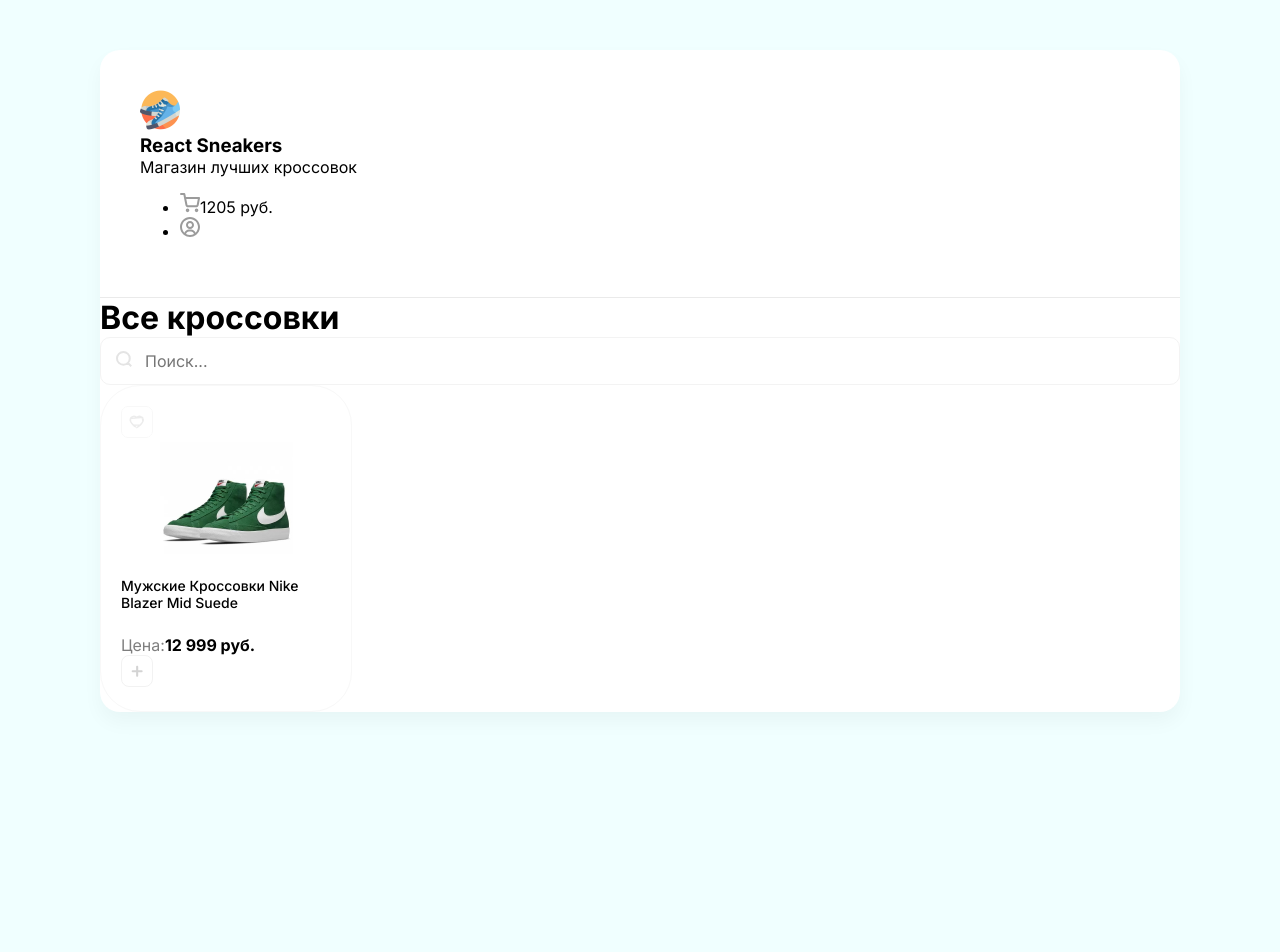
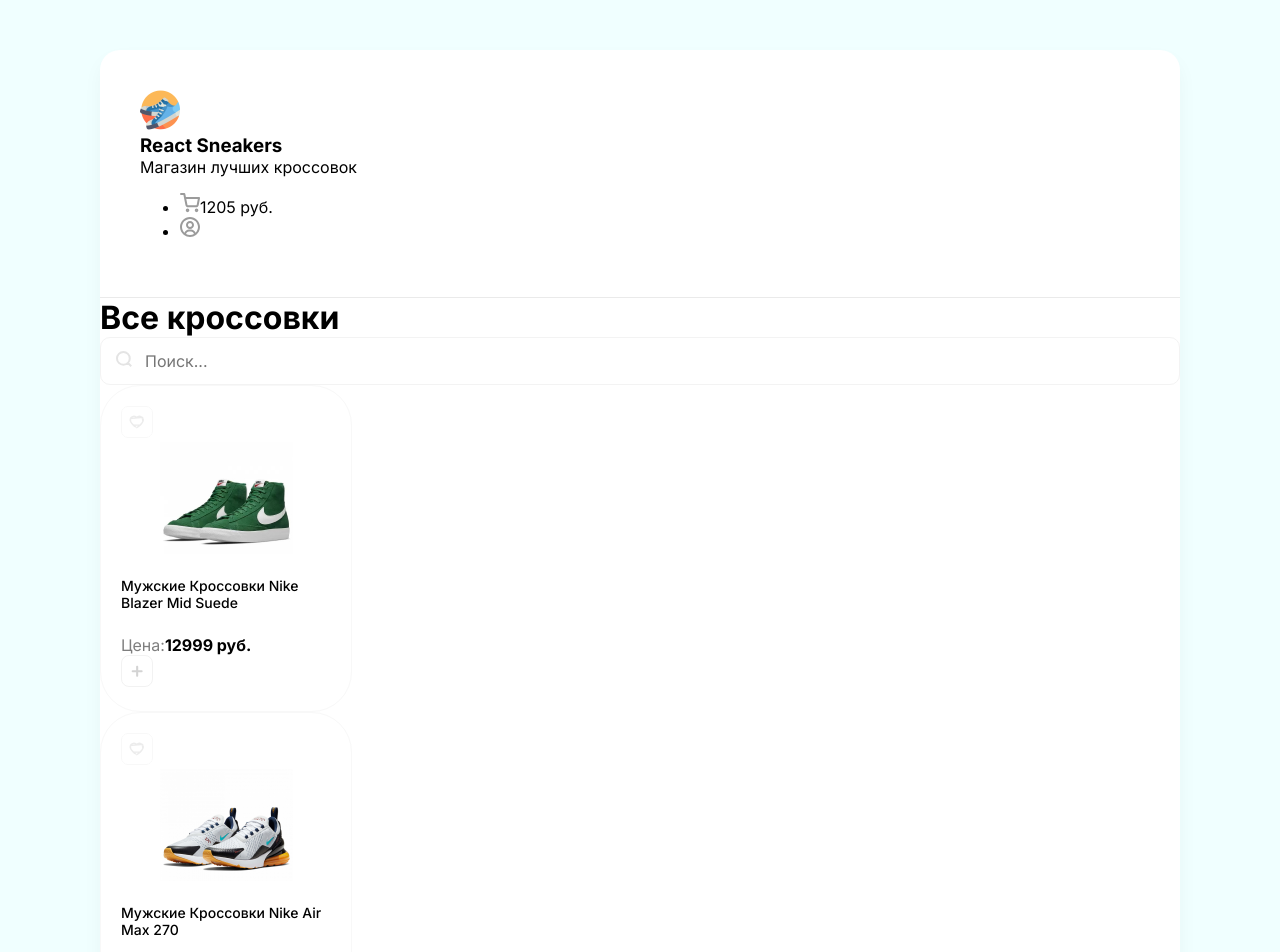
Before and after one commit to KoldaevAlexey/Sneakers, a React (Create React App) app: page / in a window 1280 px wide. Shown: the top 952 px of the page. Before the commit the page ends 800 px from the top, so only its background shows below. Built offline with nearby package versions, Linux system fonts and the light colour scheme; a web font is replaced by a local one.

Commit message:
создал компонент Card

```diff
--- a/src/App.js
+++ b/src/App.js
@@ -1,6 +1,19 @@
 import Card from "./components/Card";
 import Header from "./components/Header";
 import Cart from "./components/Cart";
+
+const dataSneakers = [
+    {
+        title: "Мужские Кроссовки Nike Blazer Mid Suede",
+        price: 12999,
+        imageUrl: "/sneakers/nike_blazer.jpg",
+    },
+    {
+        title: "Мужские Кроссовки Nike Air Max 270",
+        price: 12999,
+        imageUrl: "/sneakers/nike_air.jpg",
+    },
+];
 
 function App() {
     return (
@@ -17,7 +30,13 @@
                 </div>
 
                 <div className="cards_container d-flex justify-between">
-                    <Card />
+                    {dataSneakers.map((card) => (
+                        <Card
+                            title={card.title}
+                            price={card.price}
+                            imageUrl={card.imageUrl}
+                        />
+                    ))}
                 </div>
             </div>
         </div>
--- /dev/null
+++ b/src/components/Card/Card.module.scss
@@ -0,0 +1,36 @@
+.card {
+    border: 1px solid #f8f8f8;
+    padding: 20px;
+    width: 210px;
+    border-radius: 40px;
+    transition: box-shadow 0.2s ease-in-out, transform 0.2s ease-in-out;
+    img {
+        display: block;
+        margin: 0 auto;
+    }
+    .favorite {
+        cursor: pointer;
+    }
+    .add_btn {
+        cursor: pointer;
+    }
+    &:hover {
+        box-shadow: 0px 14px 30px rgba(0, 0, 0, 0.05);
+        transform: translateY(-5px);
+    }
+    .add_btn:hover {
+        svg {
+            rect {
+                fill: azure;
+            }
+        }
+    }
+
+    .favorite:hover {
+        svg {
+            rect {
+                stroke: rgb(249, 200, 200);
+            }
+        }
+    }
+}
--- a/src/components/Card.js
+++ b/src/components/Card/index.js
@@ -1,7 +1,9 @@
-function Card() {
+import styles from "./Card.module.scss";
+
+function Card(props) {
     return (
-        <div className="card">
-            <div className="favorite">
+        <div className={styles.card}>
+            <div className={styles.favorite}>
                 <svg
                     width="32"
                     height="32"
@@ -29,16 +31,16 @@
             <img
                 width={133}
                 height={112}
-                src="/sneakers/nike_blazer.jpg"
+                src={props.imageUrl}
                 alt="nike_blazer"
             />
-            <h5>Мужские Кроссовки Nike Blazer Mid Suede</h5>
+            <h5>{props.title}</h5>
             <div className="d-flex justify-between align-center">
                 <div className="d-flex flex-column">
                     <span>Цена:</span>
-                    <b>12 999 руб.</b>
+                    <b>{props.price} руб.</b>
                 </div>
-                <div className="add_btn">
+                <div className={styles.add_btn}>
                     <svg
                         width="32"
                         height="32"
--- a/src/index.scss
+++ b/src/index.scss
@@ -51,44 +51,6 @@
     }
     span {
         opacity: 0.5;
-    }
-    .card {
-        border: 1px solid #f8f8f8;
-        padding: 20px;
-        width: 210px;
-        border-radius: 40px;
-        transition: box-shadow 0.2s ease-in-out, transform 0.2s ease-in-out;
-        img {
-            display: block;
-            margin: 0 auto;
-        }
-        .favorite {
-            cursor: pointer;
-        }
-        .add_btn {
-            cursor: pointer;
-        }
-    }
-
-    .card:hover {
-        box-shadow: 0px 14px 30px rgba(0, 0, 0, 0.05);
-        transform: translateY(-5px);
-    }
-
-    .favorite:hover {
-        svg {
-            rect {
-                stroke: rgb(249, 200, 200);
-            }
-        }
-    }
-
-    .add_btn:hover {
-        svg {
-            rect {
-                fill: azure;
-            }
-        }
     }
 }
 
```
